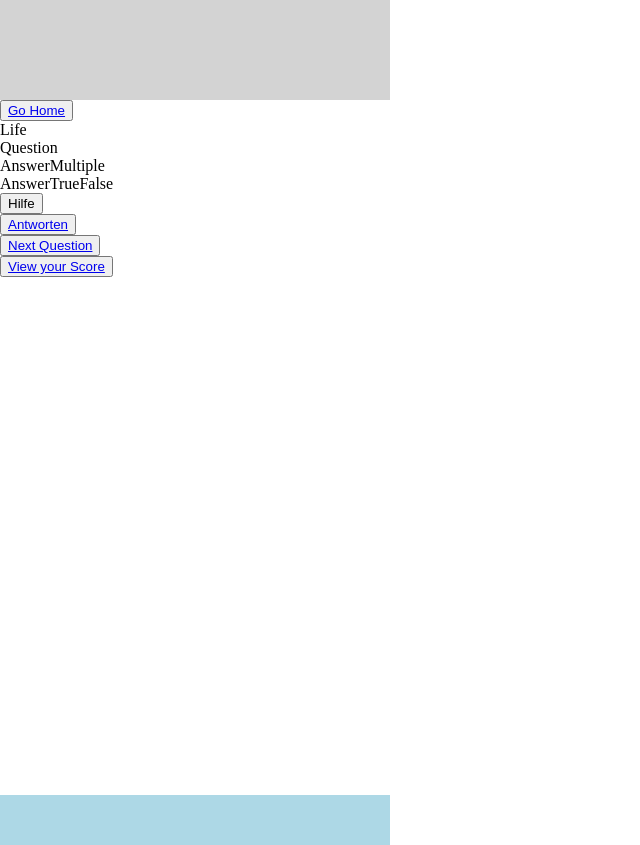
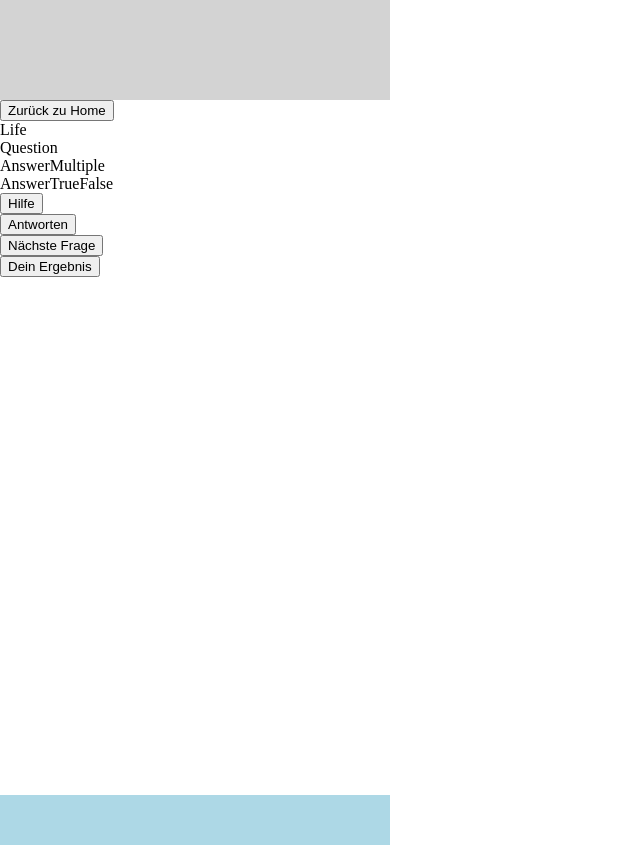
Before and after one commit to nadjascodejourney/quizproject, a React (Vite) app: page /quizpage in a window 1280 px wide. Shown: the whole page, without its empty margins (0-640 px from the left). Built offline with nearby package versions, Linux system fonts and the light colour scheme.

Commit message:
buttonlinks mit usenavigate hook überarbeitet

```diff
--- a/src/components/AnswerButton.jsx
+++ b/src/components/AnswerButton.jsx
@@ -1,11 +1,10 @@
-import { Link } from "react-router-dom";
+import { useNavigate } from "react-router-dom";
 
 const AnswerButton = () => {
+  const navigate = useNavigate();
   return (
     <div>
-      <button>
-        <Link to="/QuizPage">Antworten</Link>
-      </button>
+      <button onClick={() => navigate("/quizpage")}>Antworten</button>
     </div>
   );
 };
--- a/src/components/BackButton.jsx
+++ b/src/components/BackButton.jsx
@@ -1,14 +1,13 @@
-import { Link } from "react-router-dom";
+import { useNavigate } from "react-router-dom";
 
 const BackButton = () => {
+  const navigate = useNavigate();
 
-  return <div>
-
-    <button>
-      <Link to="/">Go Home</Link>
-    </button>
-
-  </div>;
+  return (
+    <div>
+      <button onClick={() => navigate("/")}>Zurück zu Home</button>
+    </div>
+  );
 };
 
 export default BackButton;
--- a/src/components/HomeButton.jsx
+++ b/src/components/HomeButton.jsx
@@ -1,11 +1,10 @@
-import { Link } from "react-router-dom";
+import { useNavigate } from "react-router-dom";
 
 const HomeButton = () => {
+  const navigate = useNavigate();
   return (
     <div>
-      <button>
-        <Link to="/">Back to start</Link>
-      </button>
+      <button onClick={() => navigate("/")}>Home</button>
     </div>
   );
 };
--- a/src/components/NextQuizButton.jsx
+++ b/src/components/NextQuizButton.jsx
@@ -1,14 +1,12 @@
-import { Link } from "react-router-dom"
+import { useNavigate } from "react-router-dom";
 
 const NextQuizButton = () => {
+  const navigate = useNavigate();
   return (
     <div>
-      <button>
-        <Link to="/QuizPage">Next Question</Link>
-      </button>
+      <button onClick={() => navigate("/quizpage")}>Nächste Frage</button>
+    </div>
+  );
+};
 
-    </div>
-  )
-}
-
-export default NextQuizButton
+export default NextQuizButton;
--- a/src/components/ShowScoreButton.jsx
+++ b/src/components/ShowScoreButton.jsx
@@ -1,13 +1,12 @@
-import { Link } from "react-router-dom"
+import { useNavigate } from "react-router-dom";
 
 const ShowScoreButton = () => {
+  const navigate = useNavigate();
   return (
     <div>
-      <button>
-        <Link to="/ResultPage">View your Score</Link>
-      </button>
+      <button onClick={() => navigate("resultpage")}>Dein Ergebnis</button>
     </div>
-  )
-}
+  );
+};
 
-export default ShowScoreButton
+export default ShowScoreButton;
--- a/src/components/StartButton.jsx
+++ b/src/components/StartButton.jsx
@@ -1,12 +1,10 @@
-import { Link } from "react-router-dom";
-
+import { useNavigate } from "react-router-dom";
 
 const StartButton = () => {
+  const navigate = useNavigate();
   return (
     <div>
-      <button>
-        <Link to="/QuizPage">Quiz starten</Link>
-      </button>
+      <button onClick={() => navigate("/quizpage")}>Quiz starten</button>
     </div>
   );
 };
```
